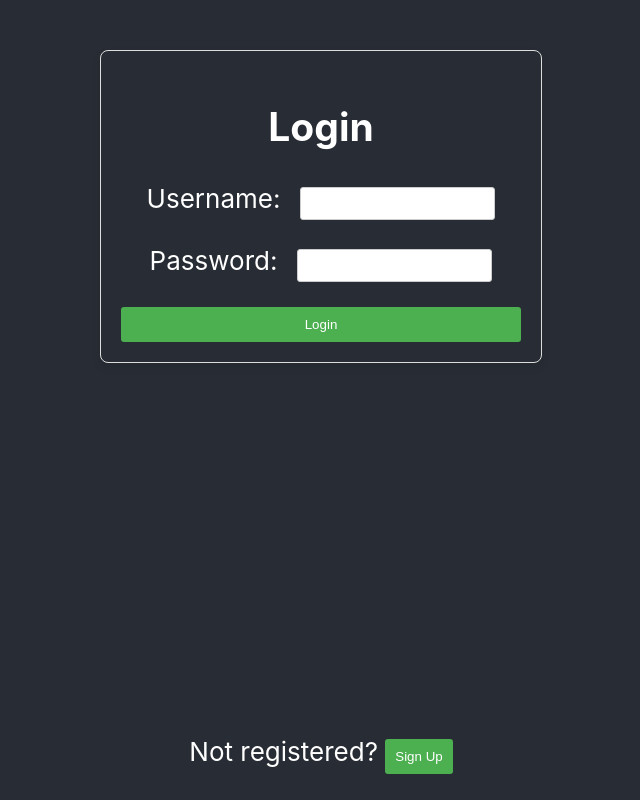
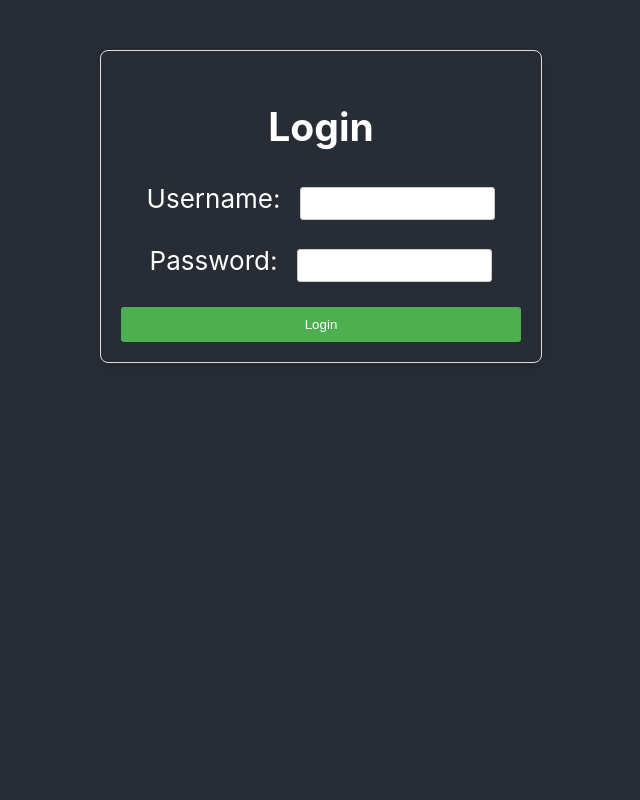
Before and after one commit to abhigyan-709/fastapi_projects, a React (Create React App) app in the folder my-fastapi-frontend/: page / in a window 1280 px wide. Shown: the whole page, without its empty margins (319-959 px from the left). Built offline with nearby package versions, Linux system fonts and the light colour scheme.

Commit message:
Minor Bug Fixes

```diff
--- a/my-fastapi-frontend/src/App.js
+++ b/my-fastapi-frontend/src/App.js
@@ -17,14 +17,6 @@ const HomePage = ({ showRegistrationForm, setShowRegistrationForm }) => {
             />
             <Route path="/dashboard" element={<Dashboard />} />
           </Routes>
-          <p>
-            {!showRegistrationForm
-              ? 'Not registered? '
-              : 'Already registered? '}
-            <button onClick={() => setShowRegistrationForm(!showRegistrationForm)}>
-              {showRegistrationForm ? 'Login' : 'Sign Up'}
-            </button>
-          </p>
         </header>
       </Router>
     </div>
```
